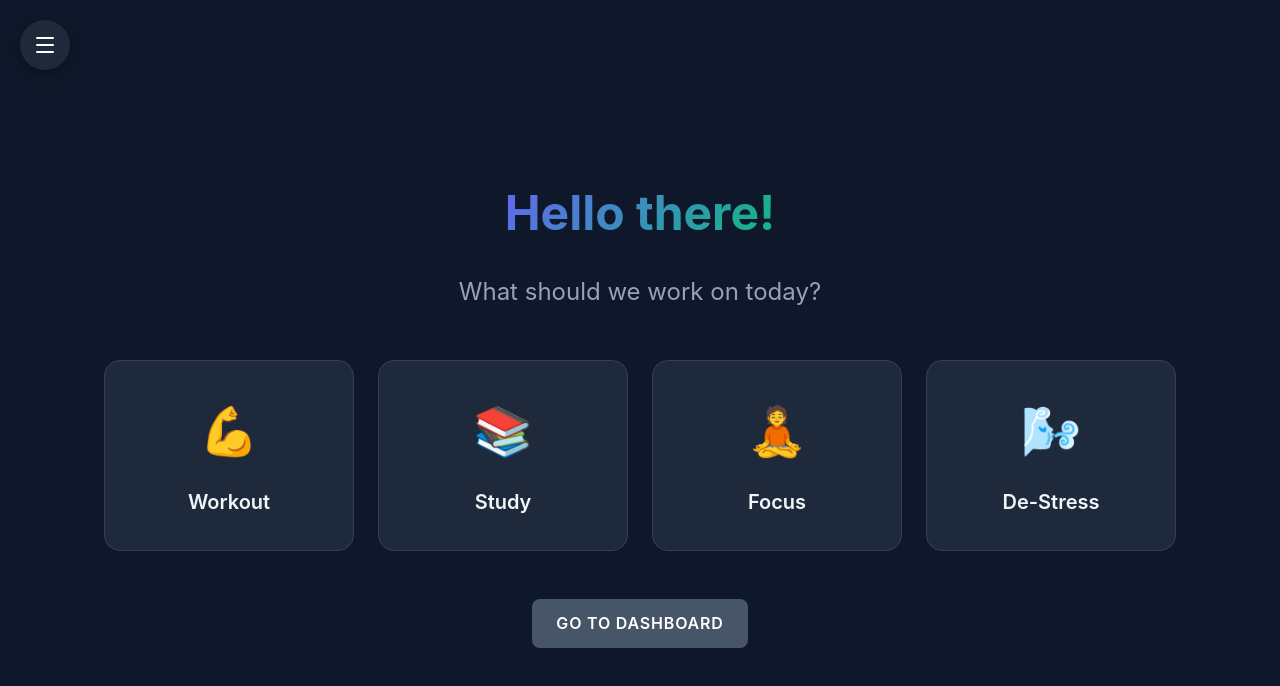
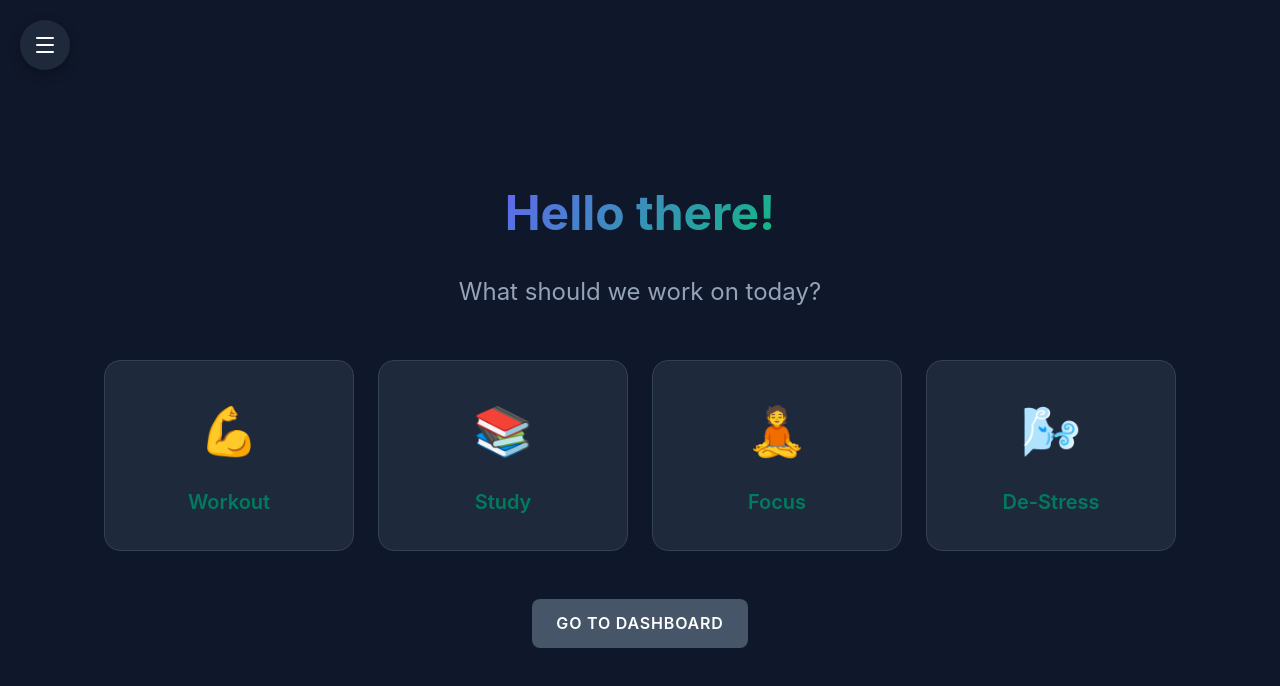
Before and after one commit to Luka98122/HZS, a React (Vite) app in the folder domaci/src/frontend/: page /home in a window 1280 px wide. Shown: the top 686 px of the page. Built offline with nearby package versions, Linux system fonts and the light colour scheme.

Commit message:
text color change action cards

```diff
--- a/domaci/src/frontend/src/pages/Home.css
+++ b/domaci/src/frontend/src/pages/Home.css
@@ -45,7 +45,7 @@
     cursor: pointer;
     transition: var(--transition);
     text-decoration: none;
-    color: var(--text-primary);
+    color: #007B5F;
     display: flex;
     flex-direction: column;
     align-items: center;
```
